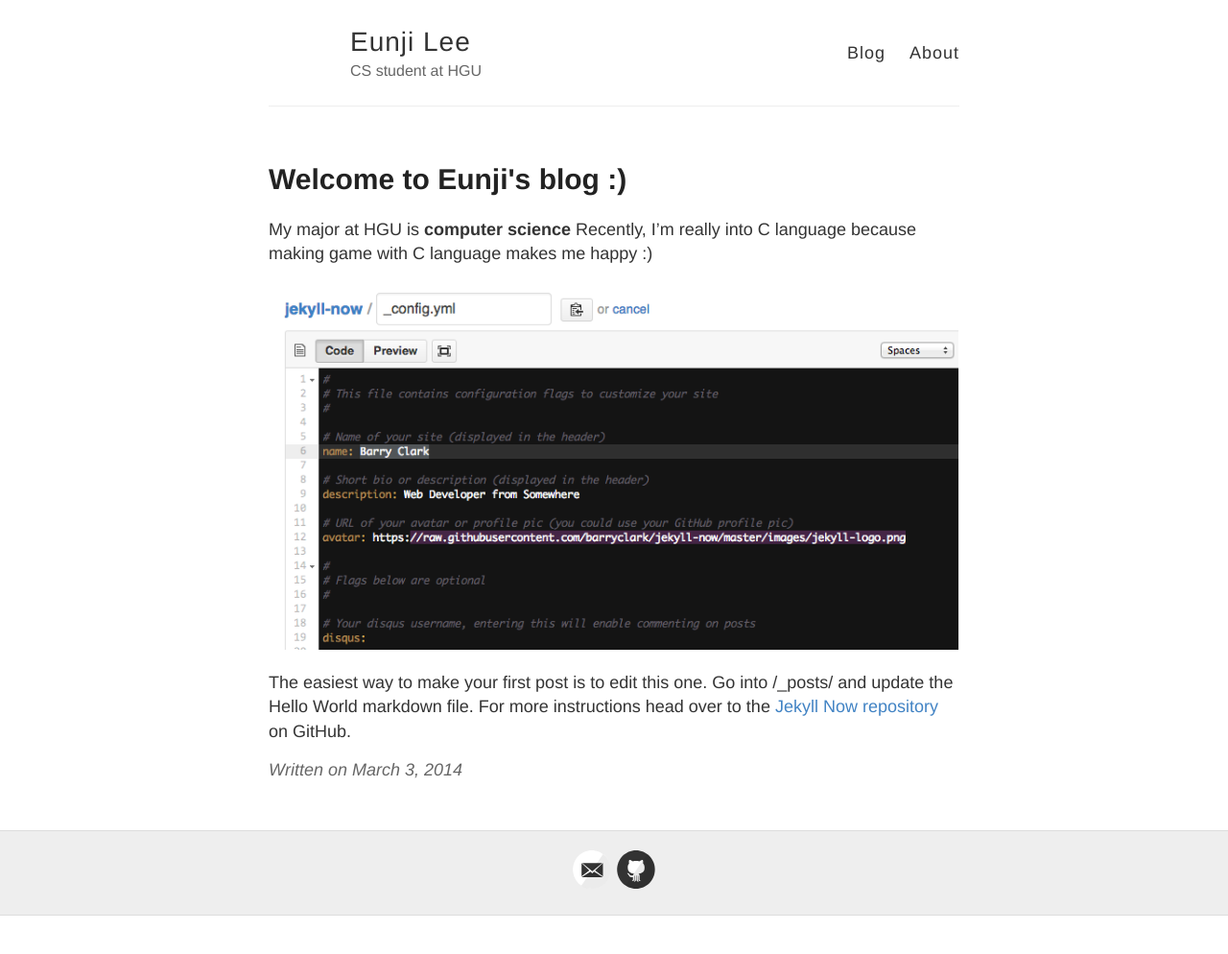
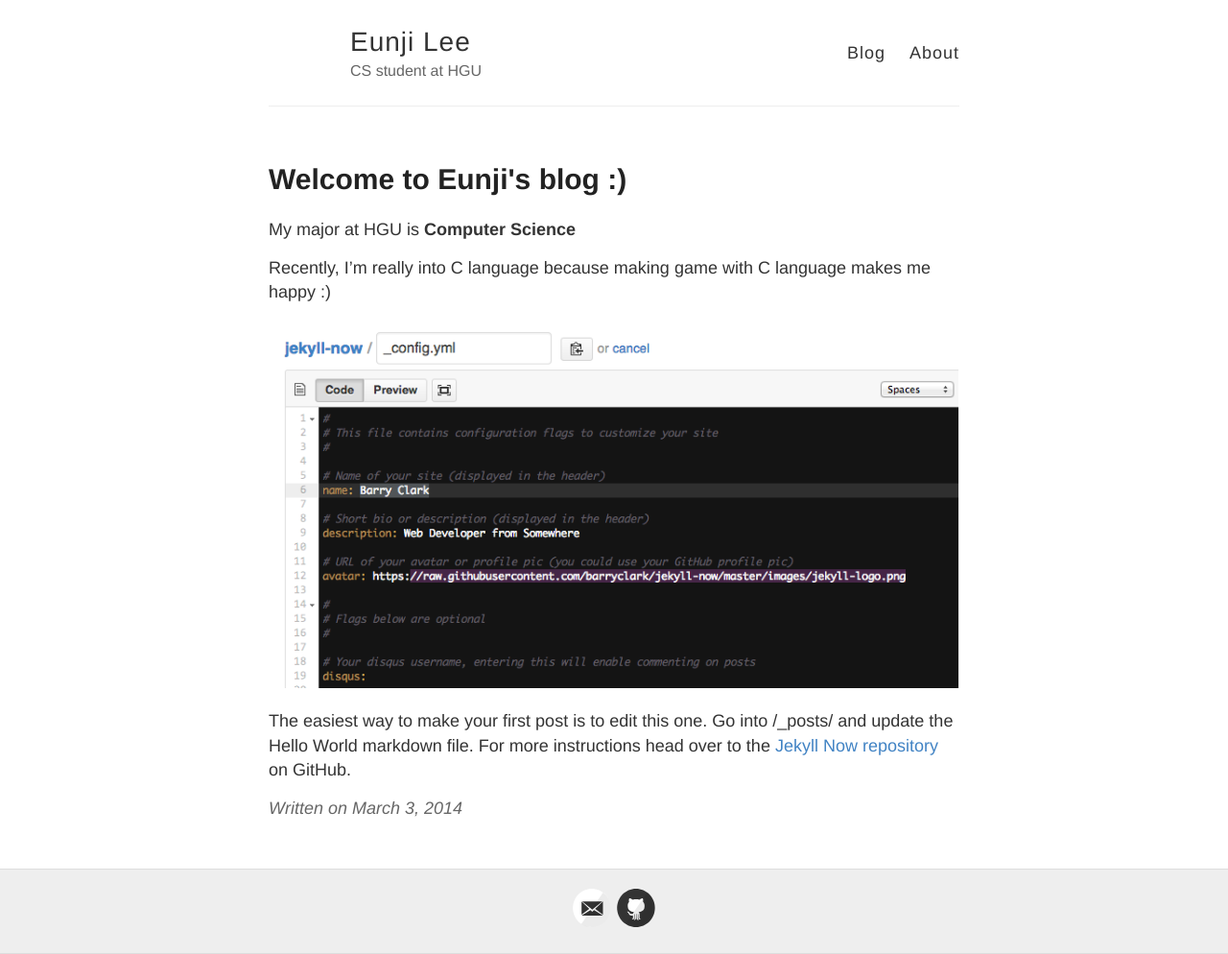
Before and after one commit to EunjiLee98/EunjiLee98.github.io, a Jekyll site: the page built from _posts/2014-3-3-Hello-World.md, in a window 1280 px wide. Shown: the whole page at 96% size. Built offline with Jekyll 4.4.1, drawn with Linux system fonts in a browser that asks for light colours; comment, search, counter and statistics services are not loaded; before the commit the page ends 954 px from its top, so only the background shows below that.

```diff
--- a/_posts/2014-3-3-Hello-World.md
+++ b/_posts/2014-3-3-Hello-World.md
@@ -3,7 +3,8 @@ layout: post
 title: Welcome to Eunji's blog :)
 ---
 
-My major at HGU is **computer science**
+My major at HGU is **Computer Science**
+
 Recently, I'm really into C language because making game with C language makes me happy :)
 
 ![_config.yml]({{ site.baseurl }}/images/config.png)
```
